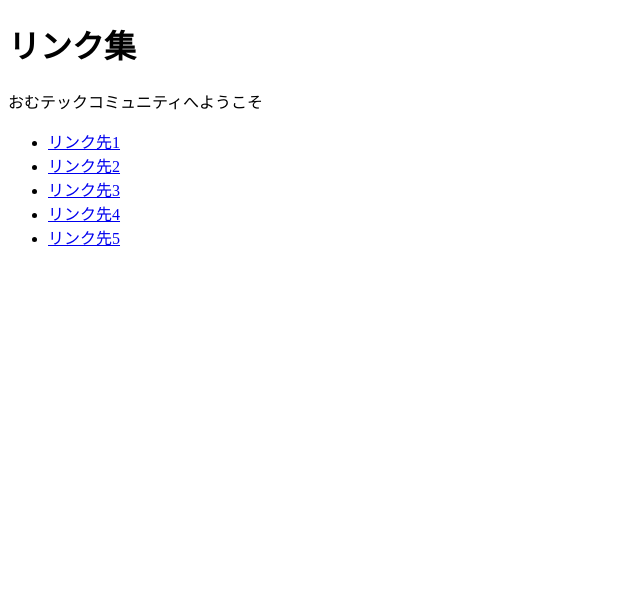
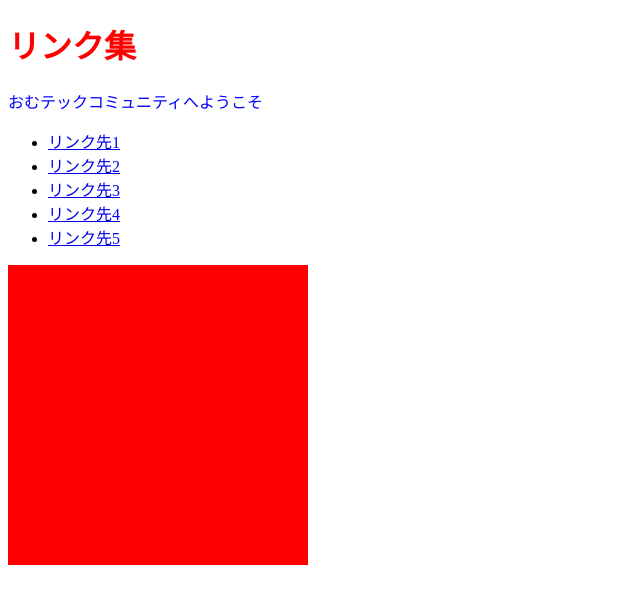
Before and after one commit to kakehi/omusubi-html, a plain HTML site: page css_intro/index.html in a window 1280 px wide. Shown: the whole page, without its empty margins (0-640 px from the left). Drawn offline with Linux system fonts and the light colour scheme.

Commit message:
css intro issue commiting 2nd time

```diff
--- /dev/null
+++ b/css_intro/css/style.css
@@ -0,0 +1,22 @@
+#title {
+  color: red;
+}
+
+.description {
+  color: blue;
+}
+
+
+.box {
+  width: 300px;
+  height: 300px;
+}
+
+#box1 {
+  background-color: silver;
+  margin-bottom: 30px;
+}
+
+#box2 {
+  background-color: red;
+}
--- a/index.html
+++ b/css_intro/index.html
@@ -3,10 +3,11 @@
 <head>
   <meta charset="UTF-8" />
   <title>いろいろなHTMLタグに触れる</title>
+  <link rel="stylesheet" href="css/style.css">
 </head>
   <body>
-    <h1>リンク集</h1>
-    <p>おむテックコミュニティへようこそ</p>
+    <h1 id='title'>リンク集</h1>
+    <p class='description'>おむテックコミュニティへようこそ</p>
     <div>
       <ul>
         <li><a id="リンク先1" href="#">リンク先1</a></li>
@@ -15,6 +16,8 @@
         <li><a id="リンク先4" href="#">リンク先4</a></li>
         <li><a id="リンク先5" href="#">リンク先5</a></li>
       </ul>
-      </div>
+    </div>
+    <div id="box1" class="box"/>
+    <div id="box2" class="box"/>
   </body>
 </html>
```
Also changed, not shown: css_intro/css_intro_issue/index.html (added, +14 -0 lines), css_intro_issue/css/style.css (deleted, +0 -21 lines), 1 other file.
